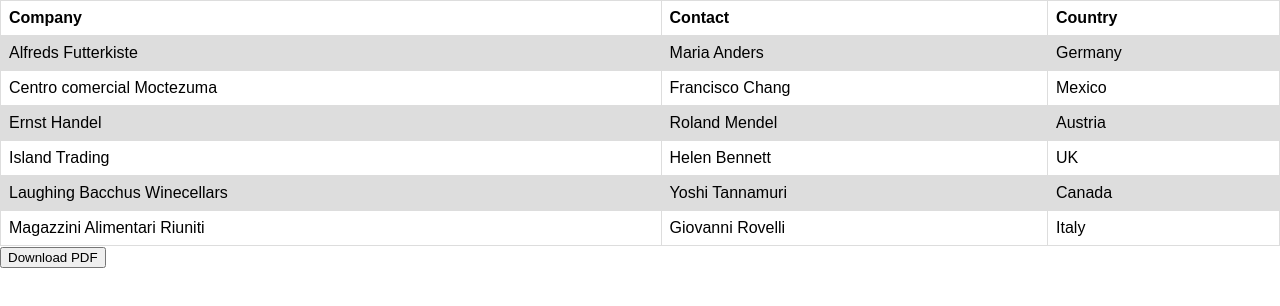
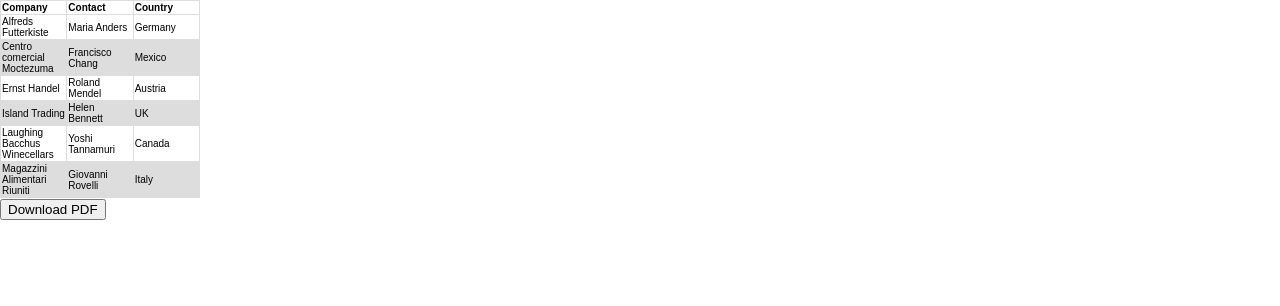
Before and after one commit to mshahbazali/krandd, a React (Create React App) app: page / in a window 1280 px wide. Shown: the top 306 px of the page. Built offline with nearby package versions, Linux system fonts and the light colour scheme.

Commit message:
fixed width issue

```diff
--- a/src/App.js
+++ b/src/App.js
@@ -3,7 +3,7 @@ import JsPDF from "jspdf";
 
 const PDFButton = () => {
   const generatePDF = () => {
-    const report = new JsPDF("portrait", "pt", "a4");
+    const report = new JsPDF({ putOnlyUsedFonts: true, orientation: "landscape" });
     report.html(document.querySelector("#report")).then(() => {
       report.save("report.pdf");
     });
@@ -11,43 +11,47 @@ const PDFButton = () => {
 
   return (
     <>
-      <div id="report">
-        <table>
+      <div>
+        <table style={{ width: "200px", tableLayout: "fixed" }} id="report">
+          <thead>
             <tr>
-            <th>Company</th>
-            <th>Contact</th>
-            <th>Country</th>
+              <th style={{ width: "10%" , fontSize: '10px'}}>Company</th>
+              <th style={{ width: "10%" , fontSize: '10px'}}>Contact</th>
+              <th style={{ width: "10%" , fontSize: '10px'}}>Country</th>
+            </tr>
+          </thead>
+          <tbody>
+            <tr>
+              <td style={{ width: "10%" , fontSize: '10px'}}>Alfreds Futterkiste</td>
+              <td style={{ width: "10%" , fontSize: '10px'}}>Maria Anders</td>
+              <td style={{ width: "10%" , fontSize: '10px'}}>Germany</td>
             </tr>
             <tr>
-            <td>Alfreds Futterkiste</td>
-            <td>Maria Anders</td>
-            <td>Germany</td>
+              <td style={{ width: "10%" , fontSize: '10px'}}>Centro comercial Moctezuma</td>
+              <td style={{ width: "10%" , fontSize: '10px'}}>Francisco Chang</td>
+              <td style={{ width: "10%" , fontSize: '10px'}}>Mexico</td>
             </tr>
             <tr>
-            <td>Centro comercial Moctezuma</td>
-            <td>Francisco Chang</td>
-            <td>Mexico</td>
+              <td style={{ width: "10%" , fontSize: '10px'}}>Ernst Handel</td>
+              <td style={{ width: "10%" , fontSize: '10px'}}>Roland Mendel</td>
+              <td style={{ width: "10%" , fontSize: '10px'}}>Austria</td>
             </tr>
             <tr>
-            <td>Ernst Handel</td>
-            <td>Roland Mendel</td>
-            <td>Austria</td>
+              <td style={{ width: "10%" , fontSize: '10px'}}>Island Trading</td>
+              <td style={{ width: "10%" , fontSize: '10px'}}>Helen Bennett</td>
+              <td style={{ width: "10%" , fontSize: '10px'}}>UK</td>
             </tr>
             <tr>
-            <td>Island Trading</td>
-            <td>Helen Bennett</td>
-            <td>UK</td>
+              <td style={{ width: "10%" , fontSize: '10px'}}>Laughing Bacchus Winecellars</td>
+              <td style={{ width: "10%" , fontSize: '10px'}}>Yoshi Tannamuri</td>
+              <td style={{ width: "10%" , fontSize: '10px'}}>Canada</td>
             </tr>
             <tr>
-            <td>Laughing Bacchus Winecellars</td>
-            <td>Yoshi Tannamuri</td>
-            <td>Canada</td>
+              <td style={{ width: "10%" , fontSize: '10px'}}>Magazzini Alimentari Riuniti</td>
+              <td style={{ width: "10%" , fontSize: '10px'}}>Giovanni Rovelli</td>
+              <td style={{ width: "10%" , fontSize: '10px'}}>Italy</td>
             </tr>
-          <tr>
-            <td>Magazzini Alimentari Riuniti</td>
-            <td>Giovanni Rovelli</td>
-            <td>Italy</td>
-          </tr>
+          </tbody>
         </table>
         <button onClick={generatePDF}>Download PDF</button>
       </div>
--- a/src/index.css
+++ b/src/index.css
@@ -15,14 +15,12 @@ code {
 table {
   font-family    : arial, sans-serif;
   border-collapse: collapse;
-  width          : 100%;
 }
 
 td,
 th {
   border    : 1px solid #dddddd;
   text-align: left;
-  padding   : 8px;
 }
 
 tr:nth-child(even) {
```
Lines whose indentation alone changed are shown as unchanged.
